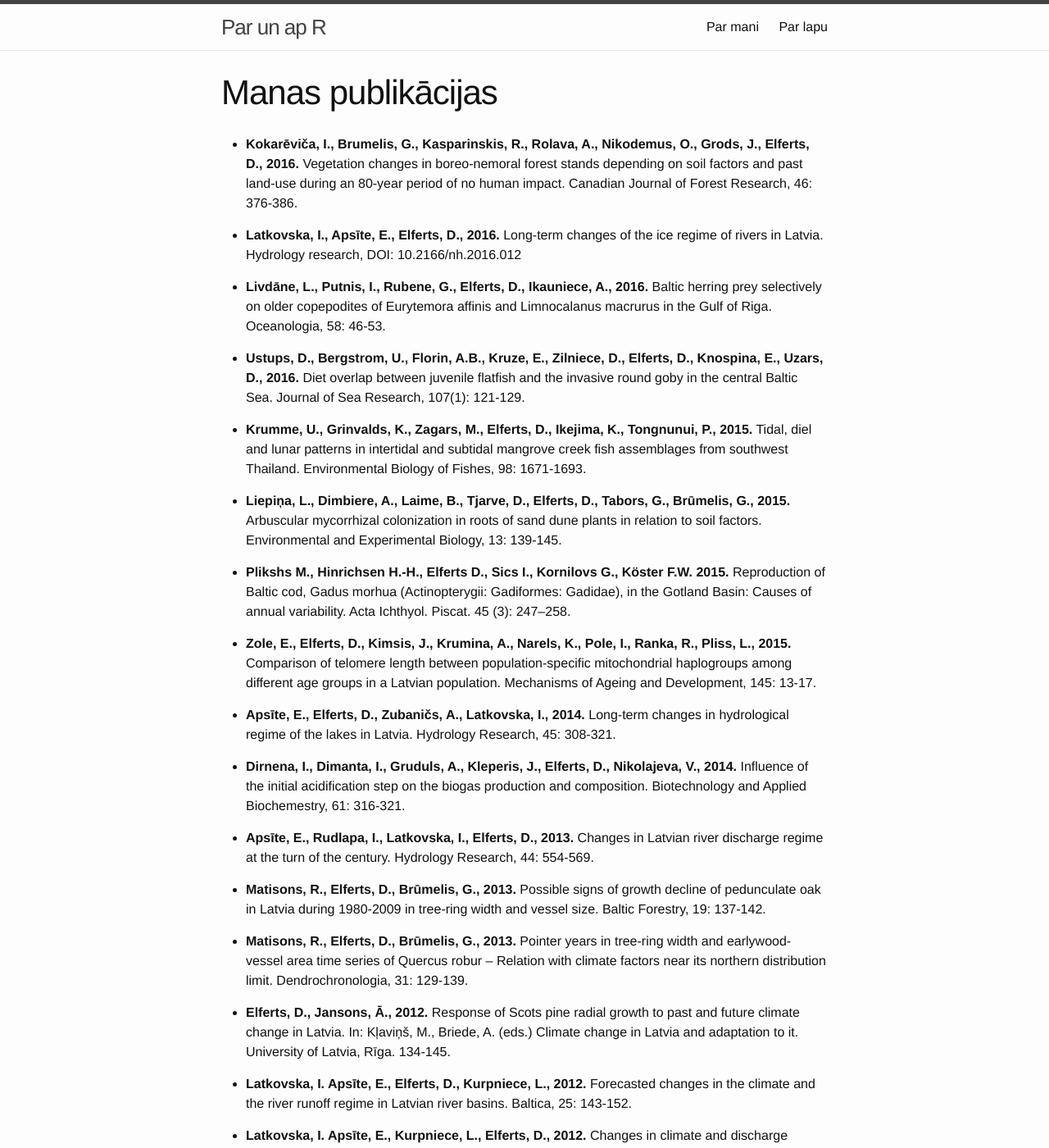
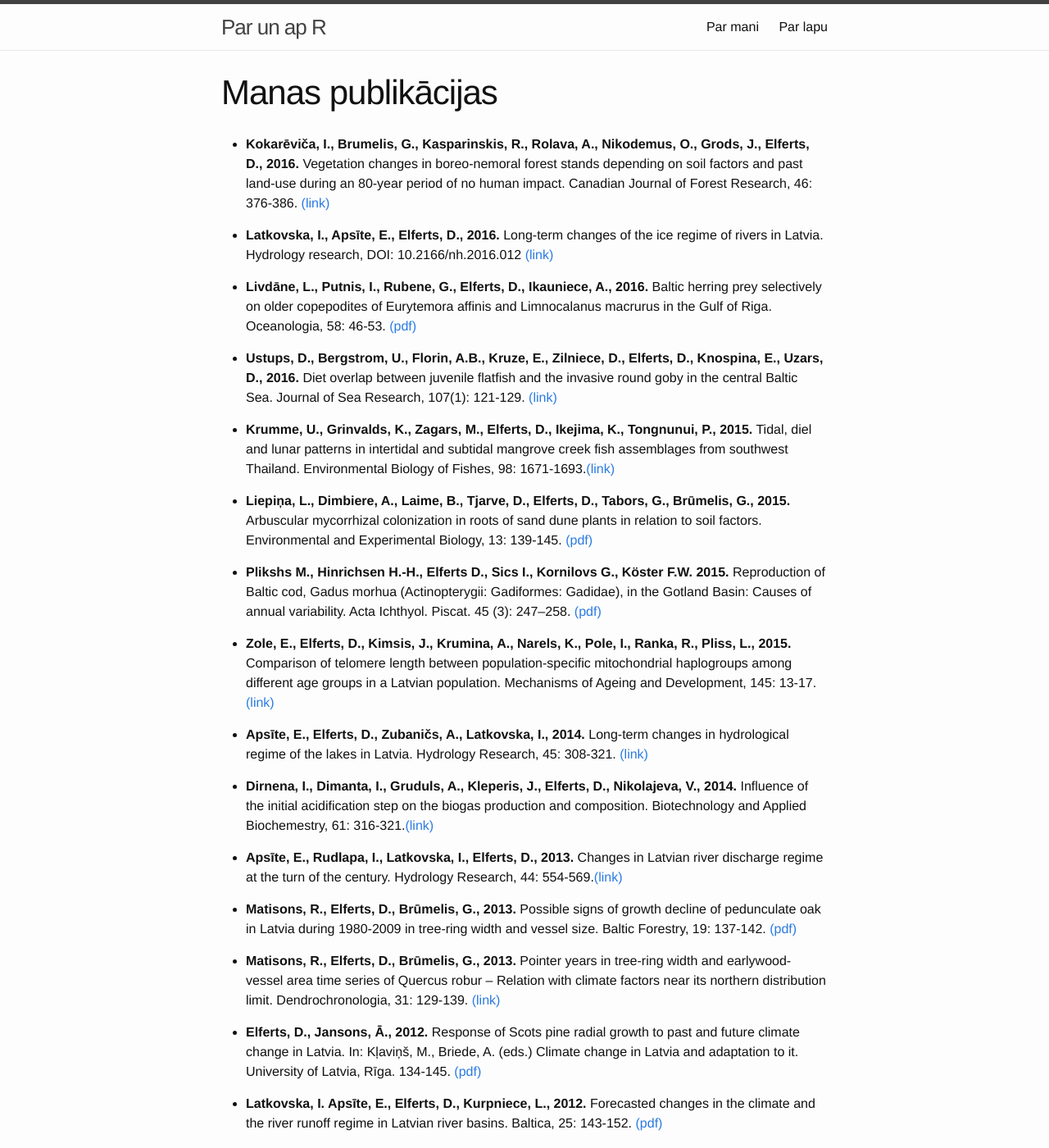
Before and after one commit to delferts/delferts.github.io, a Jekyll site: the page built from es/publikacijas.md, in a window 1280 px wide and 1400 px high. Shown: the whole window at 82% size. Built offline with Jekyll 4.4.1, drawn with Linux system fonts in a browser that asks for light colours; some of the changed text lies outside the part shown.

Commit message:
Pievienotas saites publikacijam

```diff
--- a/es/publikacijas.md
+++ b/es/publikacijas.md
@@ -4,58 +4,58 @@ layout: page
 categories: es
 ---
 
-* **Kokarēviča, I., Brumelis, G., Kasparinskis, R., Rolava, A., Nikodemus, O., Grods, J., Elferts, D., 2016.** Vegetation changes in boreo-nemoral forest stands depending on soil factors and past land-use during an 80-year period of no human impact. Canadian Journal of Forest Research, 46: 376-386.
+* **Kokarēviča, I., Brumelis, G., Kasparinskis, R., Rolava, A., Nikodemus, O., Grods, J., Elferts, D., 2016.** Vegetation changes in boreo-nemoral forest stands depending on soil factors and past land-use during an 80-year period of no human impact. Canadian Journal of Forest Research, 46: 376-386. [(link)](http://www.nrcresearchpress.com/doi/abs/10.1139/cjfr-2015-0343)
 
-* **Latkovska, I., Apsīte, E., Elferts, D., 2016.** Long-term changes of the ice regime of rivers in Latvia. Hydrology research, DOI: 10.2166/nh.2016.012
+* **Latkovska, I., Apsīte, E., Elferts, D., 2016.** Long-term changes of the ice regime of rivers in Latvia. Hydrology research, DOI: 10.2166/nh.2016.012 [(link)](http://hr.iwaponline.com/content/early/2016/01/28/nh.2016.012.abstract)
 
-* **Livdāne, L., Putnis, I., Rubene, G., Elferts, D., Ikauniece, A., 2016.** Baltic herring prey selectively on older copepodites of Eurytemora affinis and Limnocalanus macrurus in the Gulf of Riga. Oceanologia, 58: 46-53.
+* **Livdāne, L., Putnis, I., Rubene, G., Elferts, D., Ikauniece, A., 2016.** Baltic herring prey selectively on older copepodites of Eurytemora affinis and Limnocalanus macrurus in the Gulf of Riga. Oceanologia, 58: 46-53. [(pdf)](http://ac.els-cdn.com/S007832341500113X/1-s2.0-S007832341500113X-main.pdf?_tid=0396ca6e-f7fd-11e5-a7fe-00000aacb361&acdnat=1459510356_746e58eb57951fef049e77ea743c6cca)
 
-* **Ustups, D., Bergstrom, U., Florin, A.B., Kruze, E., Zilniece, D., Elferts, D., Knospina, E., Uzars, D., 2016.** Diet overlap between juvenile flatfish and the invasive round goby in the central Baltic Sea. Journal of Sea Research, 107(1): 121-129.
+* **Ustups, D., Bergstrom, U., Florin, A.B., Kruze, E., Zilniece, D., Elferts, D., Knospina, E., Uzars, D., 2016.** Diet overlap between juvenile flatfish and the invasive round goby in the central Baltic Sea. Journal of Sea Research, 107(1): 121-129. [(link)](http://www.sciencedirect.com/science/article/pii/S1385110115300216)
 
-* **Krumme, U., Grinvalds, K., Zagars, M., Elferts, D., Ikejima, K., Tongnunui, P., 2015.** Tidal, diel and lunar patterns in intertidal and subtidal mangrove creek fish assemblages from southwest Thailand. Environmental Biology of Fishes, 98: 1671-1693.
+* **Krumme, U., Grinvalds, K., Zagars, M., Elferts, D., Ikejima, K., Tongnunui, P., 2015.** Tidal, diel and lunar patterns in intertidal and subtidal mangrove creek fish assemblages from southwest Thailand. Environmental Biology of Fishes, 98: 1671-1693.[(link)](http://link.springer.com/article/10.1007/s10641-015-0393-5)
 
-* **Liepiņa, L., Dimbiere, A., Laime, B., Tjarve, D., Elferts, D., Tabors, G., Brūmelis, G., 2015.** Arbuscular mycorrhizal colonization in roots of sand dune plants in relation to soil factors. Environmental and Experimental Biology, 13: 139-145.
+* **Liepiņa, L., Dimbiere, A., Laime, B., Tjarve, D., Elferts, D., Tabors, G., Brūmelis, G., 2015.** Arbuscular mycorrhizal colonization in roots of sand dune plants in relation to soil factors. Environmental and Experimental Biology, 13: 139-145. [(pdf)](http://eeb.lu.lv/EEB/201510/EEB_13_Liepina.pdf)
 
-* **Plikshs M., Hinrichsen H.-H., Elferts D., Sics I., Kornilovs G., Köster F.W. 2015.** Reproduction of Baltic cod, Gadus morhua (Actinopterygii: Gadiformes: Gadidae), in the Gotland Basin: Causes of annual variability. Acta Ichthyol. Piscat. 45 (3): 247–258.
+* **Plikshs M., Hinrichsen H.-H., Elferts D., Sics I., Kornilovs G., Köster F.W. 2015.** Reproduction of Baltic cod, Gadus morhua (Actinopterygii: Gadiformes: Gadidae), in the Gotland Basin: Causes of annual variability. Acta Ichthyol. Piscat. 45 (3): 247–258. [(pdf)](http://eprints.uni-kiel.de/30109/1/04_1623_F1.pdf)
 
-* **Zole, E., Elferts, D., Kimsis, J., Krumina, A., Narels, K., Pole, I., Ranka, R., Pliss, L., 2015.** Comparison of telomere length between population-specific mitochondrial haplogroups among different age groups in a Latvian population. Mechanisms of Ageing and Development, 145: 13-17.
+* **Zole, E., Elferts, D., Kimsis, J., Krumina, A., Narels, K., Pole, I., Ranka, R., Pliss, L., 2015.** Comparison of telomere length between population-specific mitochondrial haplogroups among different age groups in a Latvian population. Mechanisms of Ageing and Development, 145: 13-17. [(link)](http://www.sciencedirect.com/science/article/pii/S0047637415000032)
 
-* **Apsīte, E., Elferts, D., Zubaničs, A., Latkovska, I., 2014.** Long-term changes in hydrological regime of the lakes in Latvia. Hydrology Research, 45: 308-321.
+* **Apsīte, E., Elferts, D., Zubaničs, A., Latkovska, I., 2014.** Long-term changes in hydrological regime of the lakes in Latvia. Hydrology Research, 45: 308-321. [(link)](http://hr.iwaponline.com/content/45/3/308.abstract)
 
-* **Dirnena, I., Dimanta, I., Gruduls, A., Kleperis, J., Elferts, D., Nikolajeva, V., 2014.** Influence of the initial acidification step on the biogas production and composition. Biotechnology and Applied Biochemestry, 61: 316-321.
+* **Dirnena, I., Dimanta, I., Gruduls, A., Kleperis, J., Elferts, D., Nikolajeva, V., 2014.** Influence of the initial acidification step on the biogas production and composition. Biotechnology and Applied Biochemestry, 61: 316-321.[(link)](http://onlinelibrary.wiley.com/doi/10.1002/bab.1163/abstract;jsessionid=41704C057A0C5B466360D33C5EB718BE.f01t02?userIsAuthenticated=true&deniedAccessCustomisedMessage=)
 
-* **Apsīte, E., Rudlapa, I., Latkovska, I., Elferts, D., 2013.** Changes in Latvian river discharge regime at the turn of the century. Hydrology Research, 44: 554-569.
+* **Apsīte, E., Rudlapa, I., Latkovska, I., Elferts, D., 2013.** Changes in Latvian river discharge regime at the turn of the century. Hydrology Research, 44: 554-569.[(link)](http://hr.iwaponline.com/content/44/3/554.abstract)
 
-* **Matisons, R., Elferts, D., Brūmelis, G., 2013.** Possible signs of growth decline of pedunculate oak in Latvia during 1980-2009 in tree-ring width and vessel size. Baltic Forestry, 19: 137-142.
+* **Matisons, R., Elferts, D., Brūmelis, G., 2013.** Possible signs of growth decline of pedunculate oak in Latvia during 1980-2009 in tree-ring width and vessel size. Baltic Forestry, 19: 137-142. [(pdf)](http://www.balticforestry.mi.lt/bf/PDF_Articles/2013-19[1]/Matisons%20Roberts.pdf)
 
-* **Matisons, R., Elferts, D., Brūmelis, G., 2013.** Pointer years in tree-ring width and earlywood-vessel area time series of Quercus robur – Relation with climate factors near its northern distribution limit. Dendrochronologia, 31: 129-139.
+* **Matisons, R., Elferts, D., Brūmelis, G., 2013.** Pointer years in tree-ring width and earlywood-vessel area time series of Quercus robur – Relation with climate factors near its northern distribution limit. Dendrochronologia, 31: 129-139. [(link)](http://www.sciencedirect.com/science/article/pii/S1125786512000781)
 
-* **Elferts, D., Jansons, Ā., 2012.** Response of Scots pine radial growth to past and future climate change in Latvia. In: Kļaviņš, M., Briede, A. (eds.) Climate change in Latvia and adaptation to it. University of Latvia, Rīga. 134-145.
+* **Elferts, D., Jansons, Ā., 2012.** Response of Scots pine radial growth to past and future climate change in Latvia. In: Kļaviņš, M., Briede, A. (eds.) Climate change in Latvia and adaptation to it. University of Latvia, Rīga. 134-145. [(pdf)](https://www.researchgate.net/publication/256385551_Response_of_Scots_pine_radial_growth_to_past_and_future_climate_change_in_Latvia)
 
-* **Latkovska, I. Apsīte, E., Elferts, D., Kurpniece, L., 2012.** Forecasted changes in the climate and the river runoff regime in Latvian river basins. Baltica, 25: 143-152.
+* **Latkovska, I. Apsīte, E., Elferts, D., Kurpniece, L., 2012.** Forecasted changes in the climate and the river runoff regime in Latvian river basins. Baltica, 25: 143-152. [(pdf)](http://opalas.geo.lt/geo/fileadmin/Failai/Baltica2009/Baltica_25_2_/BALTICA_143-152.pdf)
 
 * **Latkovska, I. Apsīte, E., Kurpniece, L., Elferts, D., 2012.** Changes in climate and discharge regime in Latvia at the end of the 21th century. In: Kļaviņš, M., Briede, A. (eds.) Climate change in Latvia and adaptation to it. University of Latvia, Rīga. 119-133.
 
-* **Matisons, R., Elferts, D., Brūmelis, G., 2012.** Changes in climatic signals of English oak tree-ring width and cross-section area of earlywood vessels in Latvia during the period 1900-2009. Forest ecology and management, 279:34-44.
+* **Matisons, R., Elferts, D., Brūmelis, G., 2012.** Changes in climatic signals of English oak tree-ring width and cross-section area of earlywood vessels in Latvia during the period 1900-2009. Forest ecology and management, 279:34-44. [(link)](http://www.sciencedirect.com/science/article/pii/S0378112712003064)
 
-* **Robalte, L., Matisons, R., Elferts, D., Brūmelis, G., 2012.** Natural structures and disturbances in an old growth wet Norway spruce forest in the nature reserve Gruzdovas meži, Latvia. Environmental and Experimental Biology, 10: 81-87.
+* **Robalte, L., Matisons, R., Elferts, D., Brūmelis, G., 2012.** Natural structures and disturbances in an old growth wet Norway spruce forest in the nature reserve Gruzdovas meži, Latvia. Environmental and Experimental Biology, 10: 81-87. [(pdf)](http://eeb.lu.lv/EEB/201209/EEB_10_Robalte.pdf)
 
-* **Apsīte, E., Bakute, A., Elferts, D., Kurpniece, L., Pallo, I., 2011.** Climate change impacts on river runoff in Latvia. Climate Research, 48: 57-71
+* **Apsīte, E., Bakute, A., Elferts, D., Kurpniece, L., Pallo, I., 2011.** Climate change impacts on river runoff in Latvia. Climate Research, 48: 57-71 [(pdf)](https://www.researchgate.net/profile/Apsite_Elga/publication/235341897_Climate_change_impacts_on_river_runoff_in_Latvia/links/02bfe51112d3235864000000.pdf)
 
-* **Dauškane, I., Brūmelis, G., Elferts, D., 2011.** Effect of climate on extreme radial growth of Scots pine growing on bogs in Latvia. Estonian Journal of Ecology, 60:236-248.
+* **Dauškane, I., Brūmelis, G., Elferts, D., 2011.** Effect of climate on extreme radial growth of Scots pine growing on bogs in Latvia. Estonian Journal of Ecology, 60:236-248. [(pdf)](http://www.eap.ee/public/Ecology/2011/issue_3/ecol-2011-3-236-248.pdf)
 
-* **Dauškane, I., Elferts, D., 2011.** The influence of climate on Scots pine growth on dry and wet soils near Lake Engure in Latvia. Estonian Journal of Ecology, 60: 225-235.
+* **Dauškane, I., Elferts, D., 2011.** The influence of climate on Scots pine growth on dry and wet soils near Lake Engure in Latvia. Estonian Journal of Ecology, 60: 225-235. [(pdf)](http://kirj.ee/public/Ecology/2011/issue_3/ecol-2011-3-225-235.pdf)
 
-* **Elferts, D., Dauškane, I., Ūsele, G., Treimane, A., 2011.** Effect of water level and climatic factors on the radial growth of black alder.  Proceedings of the Latvian Academy of Science. Section B, 65: 164-169.
+* **Elferts, D., Dauškane, I., Ūsele, G., Treimane, A., 2011.** Effect of water level and climatic factors on the radial growth of black alder.  Proceedings of the Latvian Academy of Science. Section B, 65: 164-169.[(pdf)](http://www.degruyter.com/dg/viewarticle.fullcontentlink:pdfeventlink/$002fj$002fprolas.2011.65.issue-5-6$002fv10046-011-0032-2$002fv10046-011-0032-2.pdf/v10046-011-0032-2.pdf?t:ac=j$002fprolas.2011.65.issue-5-6$002fv10046-011-0032-2$002fv10046-011-0032-2.xml)
 
-* **Melecis, V., Krisjane, Z., Klavins, M., Aigars, J., Elferts, D., Viksne, J., 2011.** Preliminary characteristics of ecological and socioeconomic components and their interaction within the long term socioecological research platform of Latvia. Scientific Journal of Riga Technical University. Environmental and Climate Technologies, 7: 87-92.
+* **Melecis, V., Krisjane, Z., Klavins, M., Aigars, J., Elferts, D., Viksne, J., 2011.** Preliminary characteristics of ecological and socioeconomic components and their interaction within the long term socioecological research platform of Latvia. Scientific Journal of Riga Technical University. Environmental and Climate Technologies, 7: 87-92. [(pdf)](http://www.degruyter.com/dg/viewarticle.fullcontentlink:pdfeventlink/$002fj$002frtuect.2011.7.issue--1$002fv10145-011-0032-0$002fv10145-011-0032-0.pdf/v10145-011-0032-0.pdf?t:ac=j$002frtuect.2011.7.issue--1$002fv10145-011-0032-0$002fv10145-011-0032-0.xml)
 
-* **Pliss, L., Brakmanis, A., Ranka, R., Elferts, D., Krumina, A., Baumanis, V., 2011.** The link between mitochondrial DNA hypervariable segment I heteroplasmy and ageing among genetically unrelated Latvians. Experimental Gerontology, 46: 560-568.
+* **Pliss, L., Brakmanis, A., Ranka, R., Elferts, D., Krumina, A., Baumanis, V., 2011.** The link between mitochondrial DNA hypervariable segment I heteroplasmy and ageing among genetically unrelated Latvians. Experimental Gerontology, 46: 560-568. [(link)](http://www.sciencedirect.com/science/article/pii/S0531556511000660)
 
-* **Zunde, M., Briede, A., Elferts, D., 2008.** The influence of climatic factors on the radial growth of Scots pine (Pinus sylvestris) in Western Latvia. Proceedings of the Latvian Academy of Science. Section B, 62 (3): 120-128.
+* **Zunde, M., Briede, A., Elferts, D., 2008.** The influence of climatic factors on the radial growth of Scots pine (Pinus sylvestris) in Western Latvia. Proceedings of the Latvian Academy of Science. Section B, 62 (3): 120-128. [(pdf)](http://www.degruyter.com/dg/viewarticle.fullcontentlink:pdfeventlink/$002fj$002fprolas.2008.62.issue-3$002fv10046-008-0015-0$002fv10046-008-0015-0.pdf/v10046-008-0015-0.pdf?t:ac=j$002fprolas.2008.62.issue-3$002fv10046-008-0015-0$002fv10046-008-0015-0.xml)
 
-* **Elferts, D. 2007.** Scots pine pointer-years in northwestern Latvia and their relationship with climatic factors. Acta Universitatis Latviensis, 723 : 163-170.
+* **Elferts, D. 2007.** Scots pine pointer-years in northwestern Latvia and their relationship with climatic factors. Acta Universitatis Latviensis, 723 : 163-170. [(pdf)](http://eeb.lu.lv/EEB/2007/Elferts.pdf)
 
-* **Elferts, D., 2007.** The influence of climatic factors on the radial growth of the Scots pine on a dune island of Raganas Mire. In: Kļaviņs, M. (ed.) Climate change in Latvia. LU Akadēmiskais apgāds, Rīga: 186-192.
+* **Elferts, D., 2007.** The influence of climatic factors on the radial growth of the Scots pine on a dune island of Raganas Mire. In: Kļaviņs, M. (ed.) Climate change in Latvia. LU Akadēmiskais apgāds, Rīga: 186-192. [(pdf)](https://www.researchgate.net/publication/256202421_Influence_of_climatic_factors_on_the_radial_growth_of_Scots_pine_on_a_dune_island_of_Ragana_mire)
 
-* **Brumelis, G., Elferts, D., Liepina, L., Luce, I., Tabors, G., Tjarve, D. 2005.** Age and spatial structure of natural Pinus sylvestris stands in Latvia. Scandinavian Journal of Forest Research, 20 (6): 471-480.
+* **Brumelis, G., Elferts, D., Liepina, L., Luce, I., Tabors, G., Tjarve, D. 2005.** Age and spatial structure of natural Pinus sylvestris stands in Latvia. Scandinavian Journal of Forest Research, 20 (6): 471-480. [(link)](http://www.tandfonline.com/doi/abs/10.1080/02827580500339526)
```
